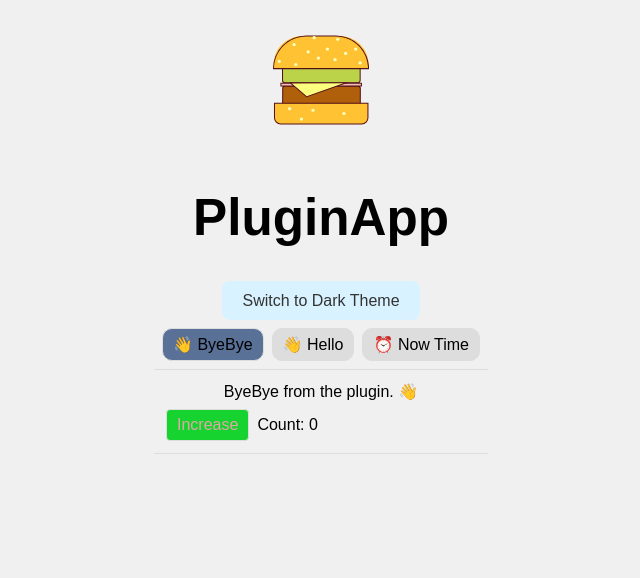
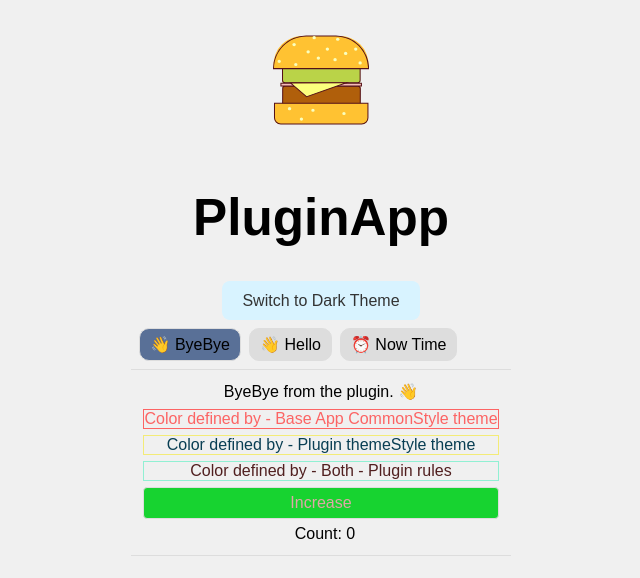
Before and after one commit to yuvalrozner111/my-plugin-try, a React (Vite) app: page / in a window 1280 px wide. Both pictures are taken after a click on the button "ByeBye". Shown: the top 578 px of the page, without its empty margins (319-959 px from the left). Built offline with nearby package versions, Linux system fonts and the light colour scheme.

Commit message:
change names

```diff
--- a/src/App.jsx
+++ b/src/App.jsx
@@ -1,8 +1,8 @@
 import viteLogo from '/burger-1-svgrepo-com.svg'
 import { useState, useEffect } from "react";
 import { plugins, pluginById } from "./plugin-loader";
-import PluginBar from "./plugin-ui/PluginBar";
-import PluginOutlet from "./plugin-ui/PluginOutlet";
+import PluginBar from "./plugin-host/PluginBar";
+import PluginOutlet from "./plugin-host/PluginOutlet";
 import { ThemeProvider } from 'styled-components';
 import AppCommonsStyles from './CommonStyles';
 import { GlobalStyle } from './App.style.js';
--- a/src/CommonStyles.js
+++ b/src/CommonStyles.js
@@ -10,7 +10,10 @@ const AppCommonsStyles = {
     titleColor: 'white',
     bgColor1: '#232323',
     borderColor: '#444',
-    // color palette (plugins can override or extend this)
+    textColor1: '#037cacff',
+    textColor3: '#a0a0a0',
+    borderColor1: '#555',
+    borderColor3: '#777',
     palette: {
       accent: '#9b59b6',
       extraColor: '#f39c12',
@@ -28,7 +31,10 @@ const AppCommonsStyles = {
     titleColor: 'black',
     bgColor1: '#f0f0f0',
     borderColor: '#ddd',
-    // color palette (plugins can override or extend this)
+    textColor1: '#fc6464ff',
+    textColor3: '#d5ec4eff',
+    borderColor1: '#fc6464ff',
+    borderColor3: '#d5ec4eff',
     palette: {
       accent: '#3498db',
       extraColor: '#f1c40f',
--- a/src/plugins/byebye/byebye.jsx
+++ b/src/plugins/byebye/byebye.jsx
@@ -1,5 +1,5 @@
 import { useState } from "react";
-import { ByeByeContainer, ControlsRow, CounterButton, CountLabel } from "./byebye.style.js";
+import { ByeByeContainer, ControlsRow, CounterButton, CountLabel, StyledDiv1, StyledDiv2, StyledDiv3 } from "./byebye.style.js";
 
 export default function ByeBye() {
   const [count, setCount] = useState(0);
@@ -7,11 +7,17 @@ export default function ByeBye() {
   return (
     <ByeByeContainer>
       ByeBye from the plugin. 👋
-      <ControlsRow>
-        <CounterButton onClick={() => setCount((c) => c + 1)}>
-          Increase
-        </CounterButton>
-        <CountLabel>Count: {count}</CountLabel>
+      <ControlsRow style={{ display: "flex", alignItems: "center", gap: "12px" }}>
+        <div style={{ display: "flex", flexDirection: "column", gap: "6px" }}>
+          <StyledDiv1>Color defined by - Base App CommonStyle theme</StyledDiv1>
+          <StyledDiv2>Color defined by - Plugin themeStyle theme</StyledDiv2>
+          <StyledDiv3>Color defined by - Both - Plugin rules</StyledDiv3>
+          <CounterButton onClick={() => setCount((c) => c + 1)}>
+            Increase
+          </CounterButton>
+          <CountLabel>Count: {count}</CountLabel>
+        </div>
+
       </ControlsRow>
     </ByeByeContainer>
   );
--- a/src/plugins/byebye/byebye.style.js
+++ b/src/plugins/byebye/byebye.style.js
@@ -34,3 +34,18 @@ export const CountLabel = styled.span`
   font-weight: 500;
   color: ${({ theme }) => theme.textColor};
 `;
+
+export const StyledDiv1 = styled.div`
+  color: ${({ theme }) => theme.textColor1};
+  border: 1px solid ${({ theme }) => theme.borderColor1};
+`;
+
+export const StyledDiv2 = styled.div`
+  color: ${({ theme }) => theme.textColor2};
+  border: 1px solid ${({ theme }) => theme.borderColor2};
+`;
+
+export const StyledDiv3 = styled.div`
+  color: ${({ theme }) => theme.textColor3};
+  border: 1px solid ${({ theme }) => theme.borderColor3};
+`;
--- a/src/plugins/byebye/themeStyle.js
+++ b/src/plugins/byebye/themeStyle.js
@@ -1,5 +1,9 @@
 const theme = {
     darkTheme: {
+        textColor2: '#87b17aff',
+        textColor3: '#5dd6dfff',
+        borderColor2: '#3f1a1aff',
+        borderColor3: '#6b043dff',
         button: {
           bgColor: '#7f1d1d',
           hoverBgColor: '#5c0f0f',
@@ -10,6 +14,10 @@ const theme = {
         }
     },
     lightTheme: {
+        textColor2: '#093e53ff',
+        textColor3: '#501f1fff',
+        borderColor2: '#f3eb77ff',
+        borderColor3: '#91f0d3ff',
         button: {
           bgColor: '#17d330ff',
           hoverBgColor: '#028013ff',
```
Also changed, not shown: src/plugin-host/PluginBar.jsx (renamed from src/plugin-ui/PluginBar.jsx), src/plugin-host/PluginBar.style.js (renamed from src/plugin-ui/PluginBar.style.js), src/plugin-host/PluginOutlet.jsx (renamed from src/plugin-ui/PluginOutlet.jsx), src/plugin-host/PluginOutlet.style.js (renamed from src/plugin-ui/PluginOutlet.style.js).
